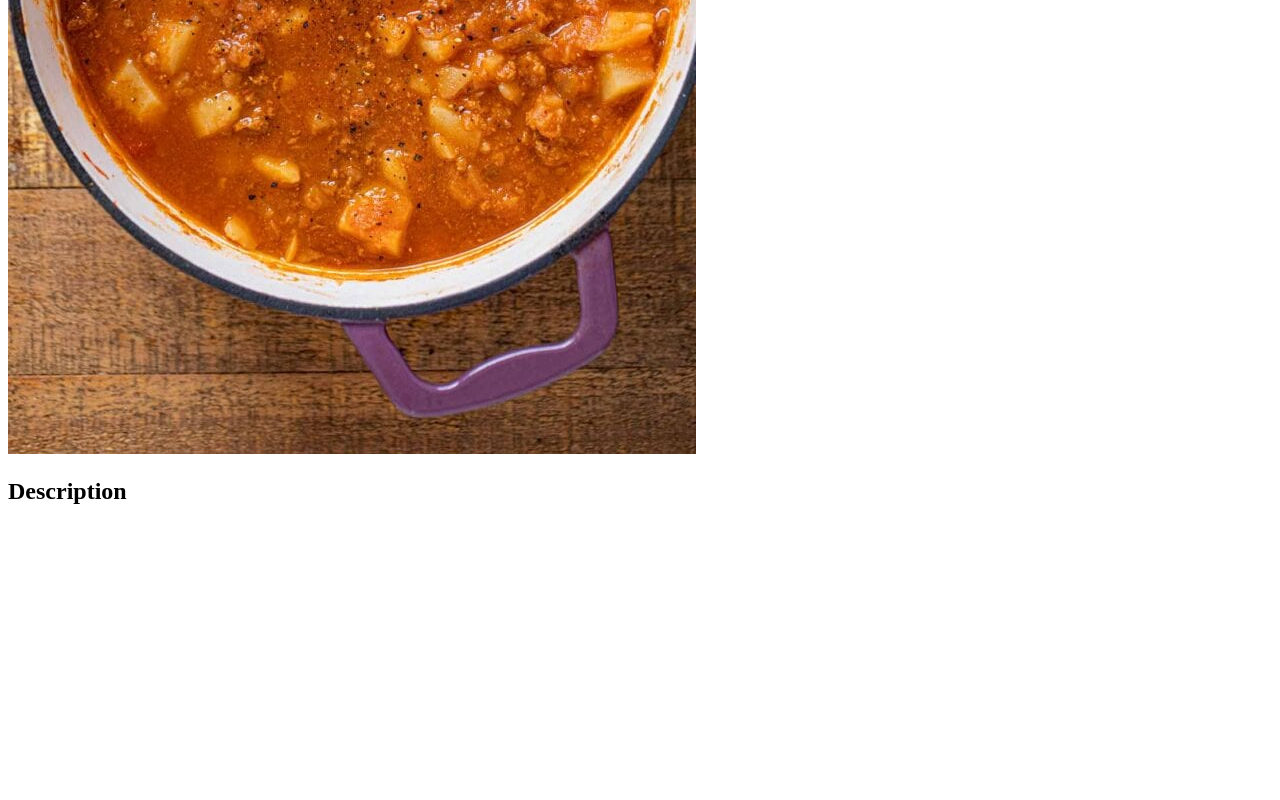
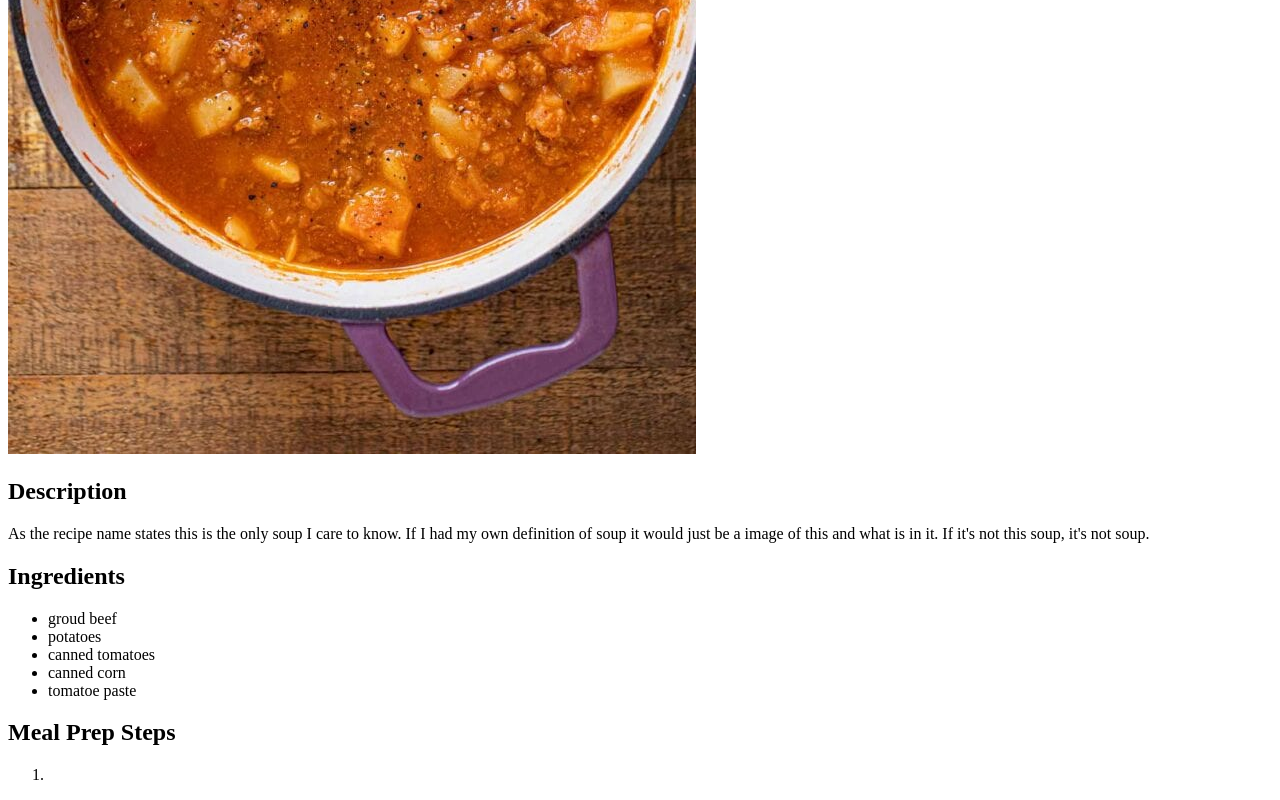
Before and after one commit to oppe-close/odin-recipes, a plain HTML site: page recipes/the-only-soup.html in a window 1280 px wide. Shown: the part 589-1389 px from the top of the page. Before the commit the page ends 1114 px from the top, so only its background shows below. Drawn offline with Linux system fonts and the light colour scheme.

Commit message:
Add descriptions to recipes + ingredients list to the-only-soup.html

```diff
--- a/recipes/the-only-soup.html
+++ b/recipes/the-only-soup.html
@@ -10,11 +10,25 @@
     <h1>The Only Soup</h1>
     <!-- Image of The Only Soup -->
     <img src="../img/the-only-soup.jpeg" alt="a bowl of soup from above that contians tomatoes, potatoes, corn, and ground beef">
+
     <!-- Description -->
     <h2>Description</h2>
+    <p>As the recipe name states this is the only soup I care to know. If I had my own definition of soup it would just be a image of this and what is in it. If it's not this soup, it's not soup.</p>
 
     <!-- Ingredients -->
+    <h2>Ingredients</h2>
+    <ul>
+        <li>groud beef</li>
+        <li>potatoes</li>
+        <li>canned tomatoes</li>
+        <li>canned corn</li>
+        <li>tomatoe paste</li>
+    </ul>
 
     <!-- Meal Prep Steps -->
+    <h2>Meal Prep Steps</h2>
+    <ol>
+        <li></li>
+    </ol>
 </body>
 </html>
```
Also changed, not shown: recipes/mexican-rice.html (+2 -0 lines).
